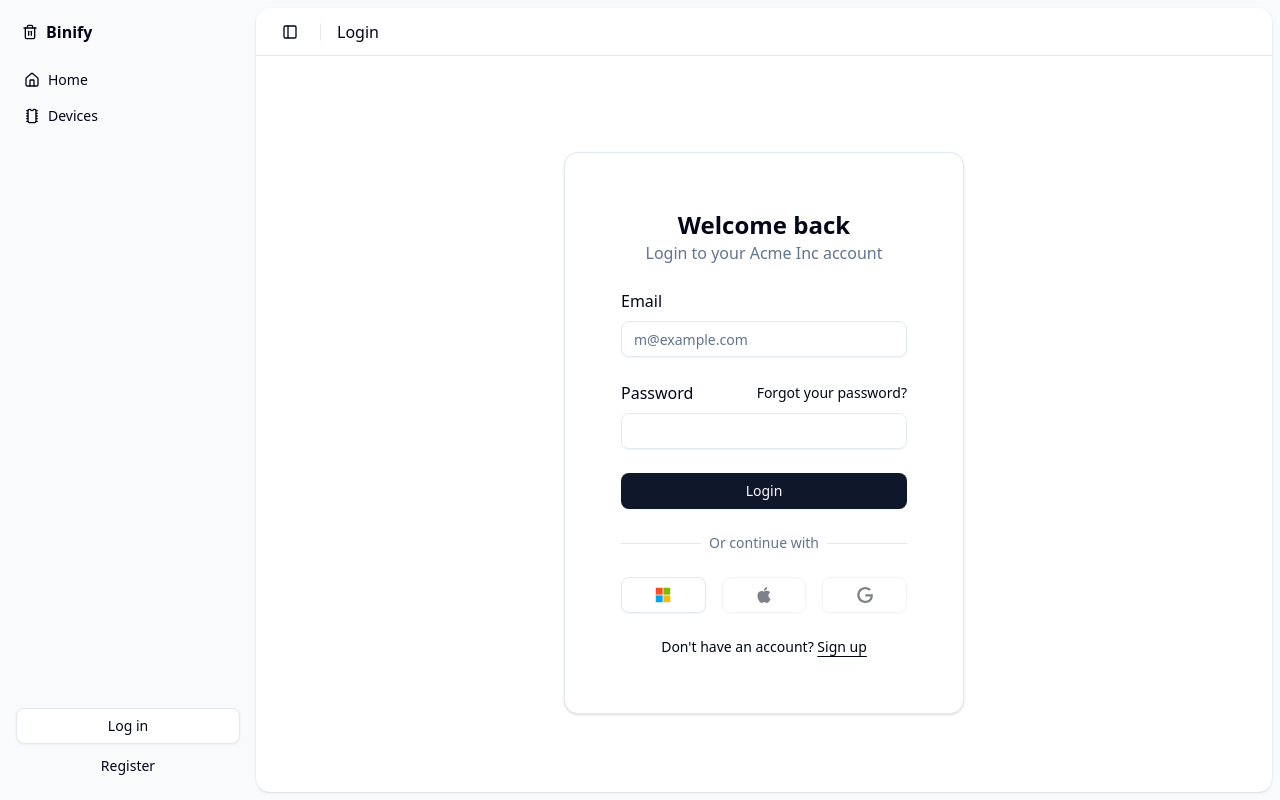
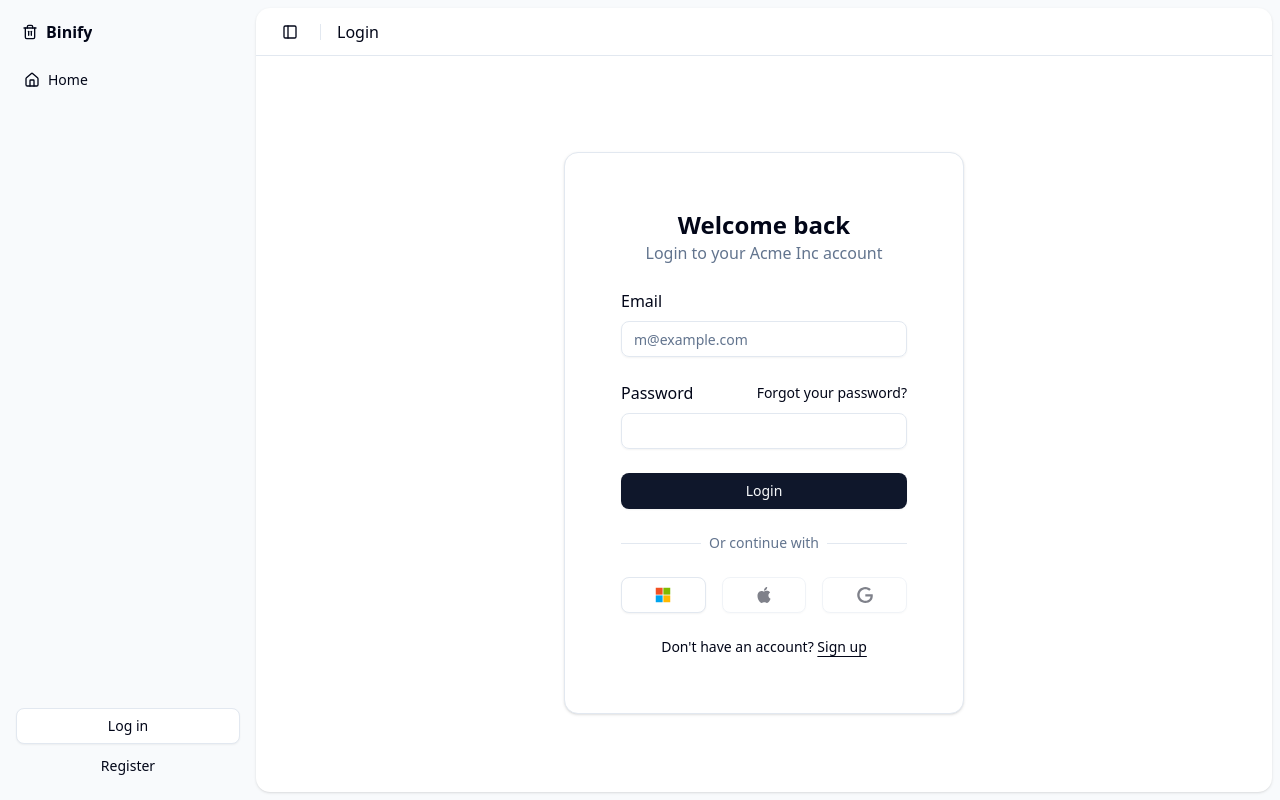
Before and after one commit to Adamadone/Binify, a React (Vite) app in the folder cloud/web/: page /auth/login in a window 1280 px wide. Built offline with nearby package versions, Linux system fonts and the light colour scheme.

Commit message:
Fix FE types (#58)

```diff
--- a/cloud/web/src/components/Layout/LayoutNavigation.tsx
+++ b/cloud/web/src/components/Layout/LayoutNavigation.tsx
@@ -1,6 +1,5 @@
 import { useUserMeQuery } from "@/hooks/useUserMeQuery";
 import { homeRoute } from "@/pages/HomePage/route";
-import { devicesRoute } from "@/pages/authenticated/DevicesPage/route";
 import { globalBinsRoute } from "@/pages/authenticated/GlobalBinsPage/route";
 import type { TrpcOutputs } from "@bin/api";
 import {
@@ -23,7 +22,7 @@ type NavItem = {
 	to: ToPathOption<RegisteredRouter>;
 	title: string;
 	icon: ReactElement;
-	visible?: (user?: TrpcOutputs["userMe"]) => boolean;
+	visible?: (user?: TrpcOutputs["accounts"]["me"]) => boolean;
 };
 
 type NavSection = {
@@ -39,11 +38,6 @@ const NAV_SECTIONS: NavSection[] = [
 				title: "Home",
 				icon: <HomeIcon />,
 			},
-			{
-				to: devicesRoute.fullPath,
-				title: "Devices",
-				icon: <MicrochipIcon />,
-			},
 		],
 	},
 	{
@@ -51,7 +45,7 @@ const NAV_SECTIONS: NavSection[] = [
 		items: [
 			{
 				to: globalBinsRoute.fullPath,
-				title: "Global devices",
+				title: "Global bins",
 				icon: <MicrochipIcon />,
 				visible: (user) => !!user?.isSuperAdmin,
 			},
--- a/cloud/web/src/libs/TrpcOutput.ts
+++ /dev/null
@@ -1,3 +0,0 @@
-import type { AppRouter } from "@bin/api";
-
-type TrpcOutput = inferRouterOutputs<AppRouter>;
--- a/cloud/web/src/pages/HomePage/HomePage.tsx
+++ b/cloud/web/src/pages/HomePage/HomePage.tsx
@@ -4,7 +4,7 @@ import { useQuery } from "@tanstack/react-query";
 import { trpc } from "../../libs/trpc";
 
 export const HomePage = () => {
-	const binListQuery = useQuery(trpc.bins.listBins.queryOptions({}));
+	const binListQuery = useQuery(trpc.bins.list.queryOptions({}));
 
 	return (
 		<Layout title="Home">
--- a/cloud/web/src/pages/TokenCallbackPage/TokenCallbackPage.tsx
+++ b/cloud/web/src/pages/TokenCallbackPage/TokenCallbackPage.tsx
@@ -1,7 +1,7 @@
 import { useStorage } from "@/context/StorageContext";
 import { useNavigate, useSearch } from "@tanstack/react-router";
 import { useEffect } from "react";
-import { devicesRoute } from "../authenticated/DevicesPage/route";
+import { homeRoute } from "../HomePage/route";
 import { tokenRoute } from "./route";
 
 export const TokenCallbackPage = () => {
@@ -12,7 +12,7 @@ export const TokenCallbackPage = () => {
 
 	useEffect(() => {
 		storage.set("token", search.token);
-		navigate({ to: devicesRoute.fullPath });
+		navigate({ to: homeRoute.fullPath });
 	}, [search.token, storage.set, navigate]);
 
 	return null;
--- a/cloud/web/src/pages/authenticated/DevicesPage/DevicesPage.tsx
+++ /dev/null
@@ -1,5 +0,0 @@
-import { Layout } from "@/components/Layout/Layout";
-
-export const DevicesPage = () => {
-	return <Layout title="Devices">Devices</Layout>;
-};
--- a/cloud/web/src/pages/authenticated/DevicesPage/route.ts
+++ /dev/null
@@ -1,8 +0,0 @@
-import { createRoute, lazyRouteComponent } from "@tanstack/react-router";
-import { authenticatedRoute } from "../route";
-
-export const devicesRoute = createRoute({
-	getParentRoute: () => authenticatedRoute,
-	path: "/devices",
-	component: lazyRouteComponent(() => import("./DevicesPage"), "DevicesPage"),
-});
--- a/cloud/web/src/pages/authenticated/routes.ts
+++ b/cloud/web/src/pages/authenticated/routes.ts
@@ -1,8 +1,6 @@
-import { devicesRoute } from "./DevicesPage/route";
 import { globalBinsRoute } from "./GlobalBinsPage/route";
 import { authenticatedRoute } from "./route";
 
 export const authenticatedRoutes = authenticatedRoute.addChildren([
-	devicesRoute,
 	globalBinsRoute,
 ]);
```
